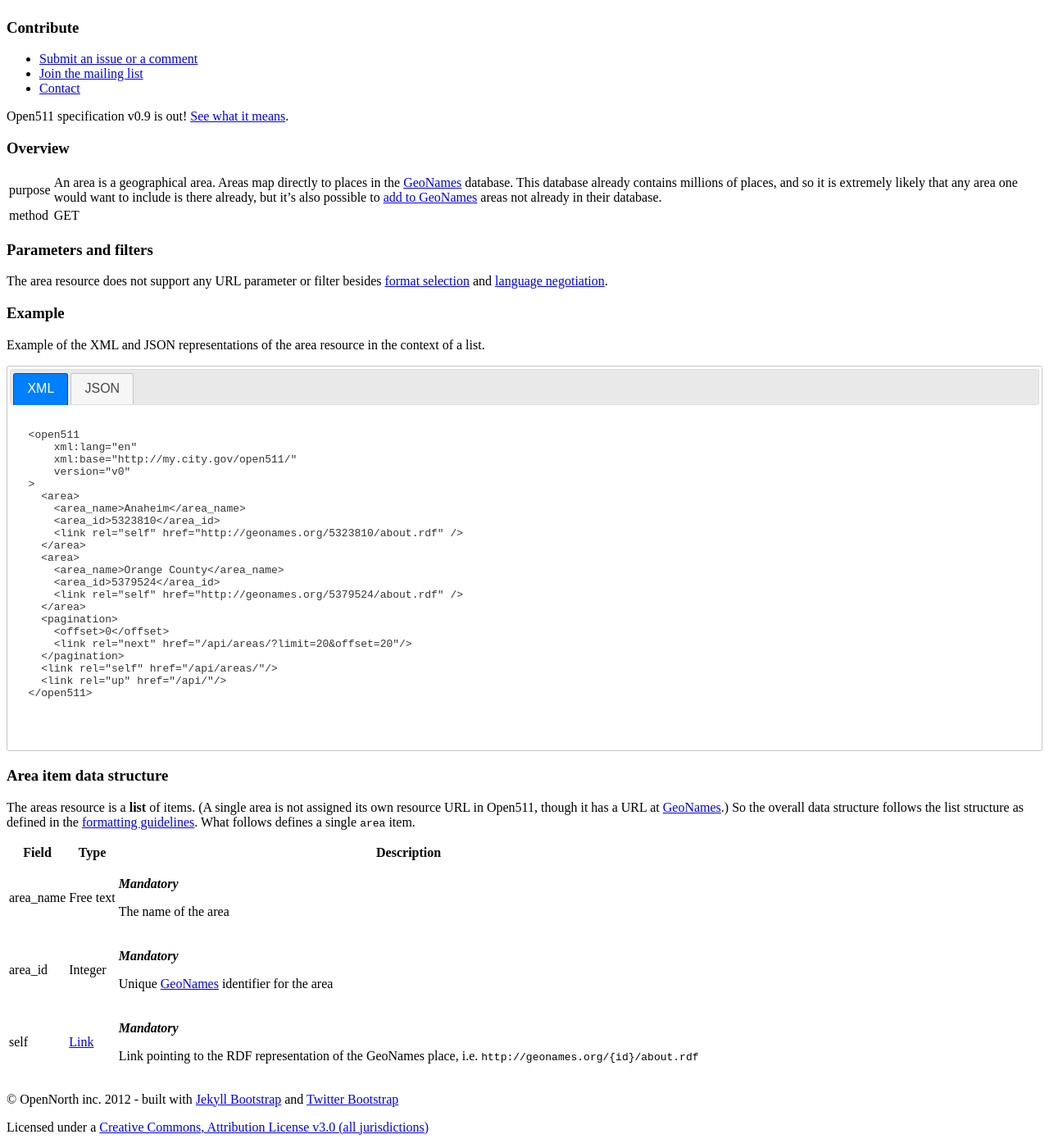
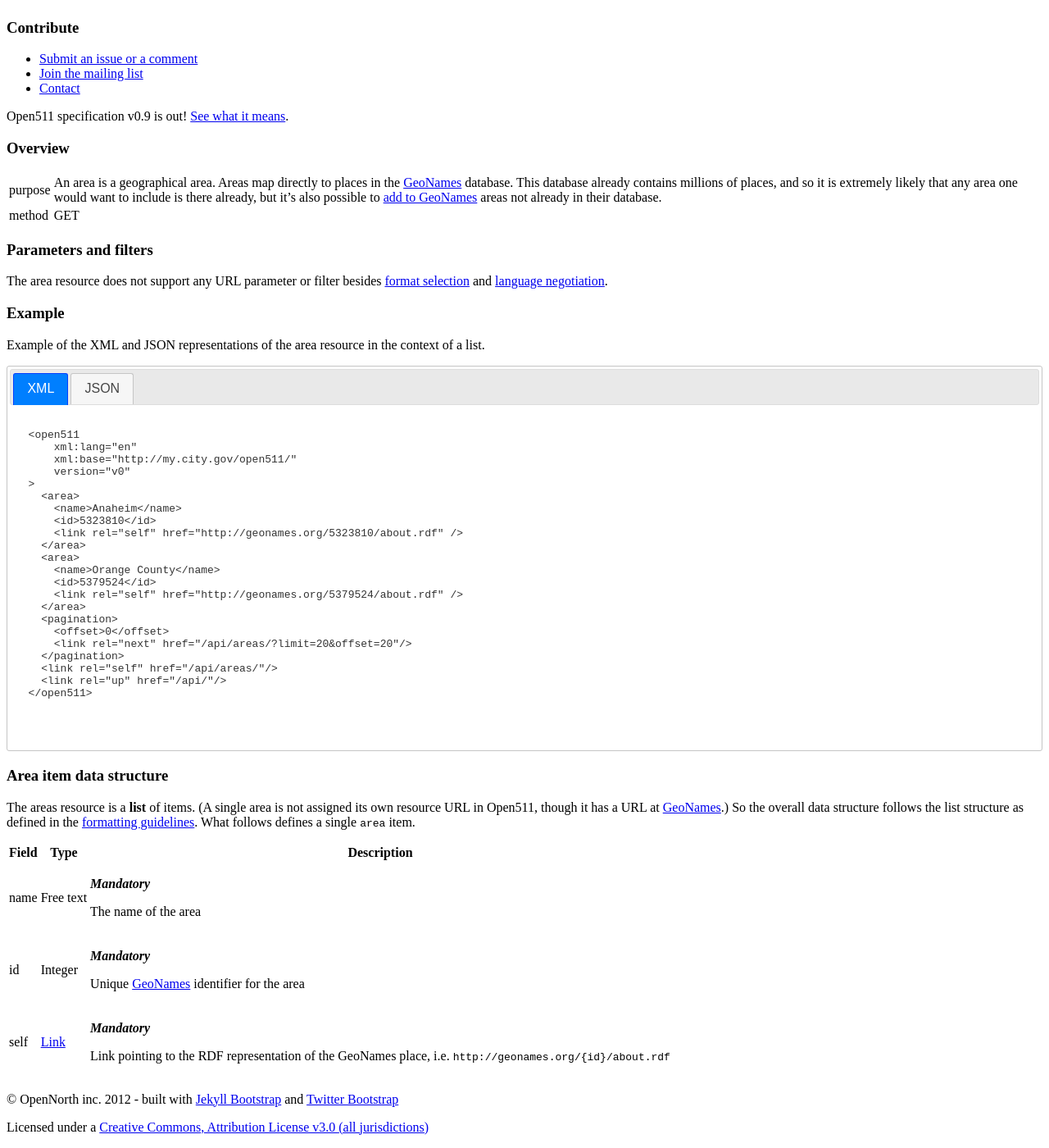
Before and after one commit to open511/Open511API, a Jekyll site: the page built from area.html, in a window 1280 px wide and 1400 px high, scrolled down 432 px. Shown: the whole window at 82% size. Built offline with Jekyll 4.4.1, drawn with Linux system fonts in a browser that asks for light colours; nearby versions of some CDN libraries.

Commit message:
Rename area_name and area_id to name and id

```diff
--- a/area.html
+++ b/area.html
@@ -10,12 +10,12 @@
     value : GET
 
 area :
-    - name: area_name
+    - name: name
       mandatory: Mandatory
       type: Free text
       desc: <p>The name of the area</p>
 
-    - name: area_id
+    - name: id
       type: Integer
       mandatory: Mandatory
       desc: <p>Unique <a href="http://www.geonames.org/">GeoNames</a> identifier for the area</p>
@@ -73,13 +73,13 @@
     version="v0"
 &gt;
   &lt;area&gt;
-    &lt;area_name&gt;Anaheim&lt;/area_name&gt;
-    &lt;area_id&gt;5323810&lt;/area_id&gt;
+    &lt;name&gt;Anaheim&lt;/name&gt;
+    &lt;id&gt;5323810&lt;/id&gt;
     &lt;link rel="self" href="http://geonames.org/5323810/about.rdf" /&gt;
   &lt;/area&gt;
   &lt;area&gt;
-    &lt;area_name&gt;Orange County&lt;/area_name&gt;
-    &lt;area_id&gt;5379524&lt;/area_id&gt;
+    &lt;name&gt;Orange County&lt;/name&gt;
+    &lt;id&gt;5379524&lt;/id&gt;
     &lt;link rel="self" href="http://geonames.org/5379524/about.rdf" /&gt;
   &lt;/area&gt;
   &lt;pagination&gt;
@@ -103,13 +103,13 @@
   },
   "content" : [
     {
-      "area_name" : "Anaheim",
-      "area_id" : 5323810,
+      "name" : "Anaheim",
+      "id" : 5323810,
       "url" : "http://geonames.org/5323810/about.rdf"
     },
     {
-      "area_name" : "Orange County",
-      "area_id" : 5379524,
+      "name" : "Orange County",
+      "id" : 5379524,
       "url" : "http://geonames.org/5379524/about.rdf"
     }
   ],
```
Also changed, not shown: event.html (+8 -8 lines), history.md (+1 -1 lines), 2 other files.
